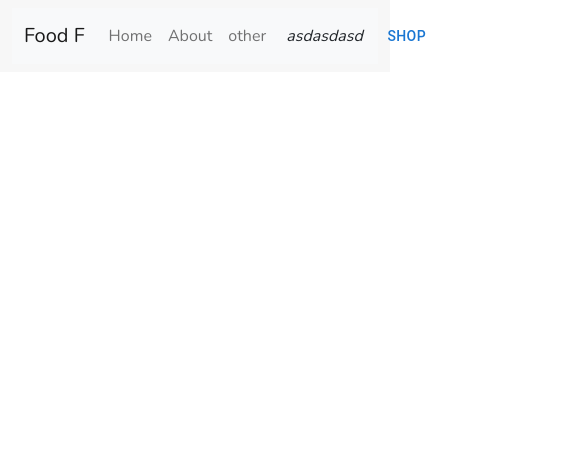
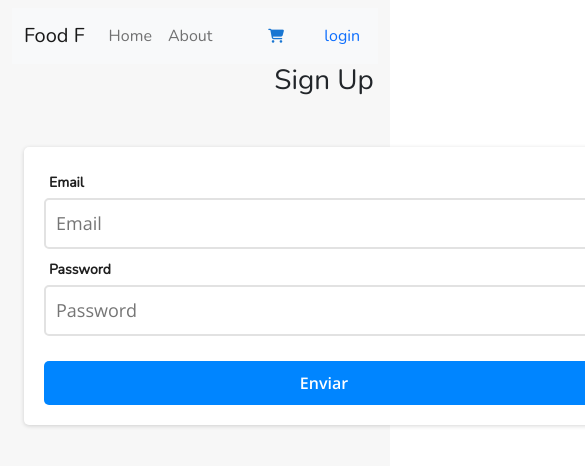
Before and after one commit to nicolasyunes/foods-drinks, a React (Create React App) app: page /Login in a window 390 px wide. Shown: the top 466 px of the page, 585 px wide, since content can reach past the window. Built offline with nearby package versions, Linux system fonts and the light colour scheme.

Commit message:
add login

```diff
--- a/package.json
+++ b/package.json
@@ -5,14 +5,16 @@
   "dependencies": {
     "@emotion/react": "^11.7.1",
     "@emotion/styled": "^11.6.0",
+    "@fortawesome/fontawesome-svg-core": "^1.3.0-beta3",
     "@mui/icons-material": "^5.3.1",
     "@mui/material": "^5.4.0",
-
     "@testing-library/jest-dom": "^5.16.1",
     "@testing-library/react": "^12.1.2",
     "@testing-library/user-event": "^13.5.0",
     "axios": "^0.25.0",
     "bootstrap": "^5.1.3",
+    "fontawesome": "^5.6.3",
+    "formik": "^2.2.9",
     "material-icons": "^1.10.6",
     "react": "^17.0.2",
     "react-bootstrap": "^2.1.2",
--- a/public/index.html
+++ b/public/index.html
@@ -9,15 +9,18 @@
       name="description"
       content="Web site created using create-react-app"
     />
+
     <link rel="preconnect" href="https://fonts.googleapis.com">
     <link rel="preconnect" href="https://fonts.gstatic.com" crossorigin>
     <link href="https://fonts.googleapis.com/css2?family=Nunito:wght@200&display=swap" rel="stylesheet">
     <link rel="apple-touch-icon" href="%PUBLIC_URL%/logo192.png" />
     <link href="https://cdn.jsdelivr.net/npm/bootstrap@5.1.3/dist/css/bootstrap.min.css" rel="stylesheet" integrity="sha384-1BmE4kWBq78iYhFldvKuhfTAU6auU8tT94WrHftjDbrCEXSU1oBoqyl2QvZ6jIW3" crossorigin="anonymous">
     <link rel="manifest" href="%PUBLIC_URL%/manifest.json" />
+
     <title>React App</title>
   </head>
   <body>
+    <script src="https://kit.fontawesome.com/5e220b8658.js" crossorigin="anonymous"></script>
     <noscript>You need to enable JavaScript to run this app.</noscript>
     <div id="root"></div>
     <!--
--- a/src/App.css
+++ b/src/App.css
@@ -1,7 +1,8 @@
 .App {
   text-align: center;
   font-family: 'Nunito', sans-serif;
-  background-color: #f7f7f7
+  background-color: #f7f7f7;
+  height: 100vh;
 
 }
 
--- a/src/App.js
+++ b/src/App.js
@@ -5,7 +5,7 @@ import About from "./About";
 import "./App.css";
 import Shop from "./Shop";
 import {Container,Nav,Navbar,Button} from "react-bootstrap"
-
+import Login from "./Login";
 function App() {
 
 
@@ -17,29 +17,24 @@ function App() {
                 <Container>
                   <Navbar.Brand  as={Link} to="/">Food F</Navbar.Brand>
                   <Nav className="me-auto">
-                    <Nav.Link as={Link} to="/home" >Home</Nav.Link>
-                    <Nav.Link as={Link} to="/about" >About</Nav.Link>
-                    <Nav.Link as={Link} to="/other" >other</Nav.Link>
+                    <Nav.Link as={Link} to="/Home" >Home</Nav.Link>
+                    <Nav.Link as={Link} to="/About" >About</Nav.Link>
+                  </Nav>
+                </Container>
 
 
-                  </Nav>
+                <Container className="justify-content-end">
+                    <Navbar.Brand  as={Shop}/>
+                    <Nav.Link as={Link} to="/Login" >login</Nav.Link>
+                </Container>
 
-
-
-              </Container>
-              <i className="bi bi-cart-check-fill">asdasdasd</i>
-              <Container className="justify-content-end">
-                  <Navbar.Brand  as={Shop}>
-
-
-                  </Navbar.Brand>
-              </Container>
             </Navbar>
 
       <Routes>
         <Route path="/home" element={<Home />} />
         <Route path="/" element={<Home />} />
         <Route path="about" element={<About />} />
+        <Route path="Login" element={<Login />} />
       </Routes>
 
 
--- a/src/ListFood.js
+++ b/src/ListFood.js
@@ -27,7 +27,7 @@ const ListFood = () => {
     const [page, setPage] = React.useState(1);
     const [show, setShow] = useState(false);
     const [ingredient , setIngredient] = useState("");
-    const [perPage, setPerPage] = useState(8);
+    const [perPage, setPerPage] = useState(6);
     const [categories, setCategories] = useState([])
 
     //0b2e902fdbb14378a4079220ab9dbbd2
@@ -102,7 +102,7 @@ const ListFood = () => {
             {data.results? data.results.map((element,i)=>{
                 if(i < (page * perPage) && i >= (page * perPage)-perPage)
                 return(
-                    <div className="col-lg-4 col-md-6 col-xl-4  col-sm-12  my-4 p-3">
+                    <div className="col-lg-4 col-md-6 col-xl-4  col-sm-12  my-4 p-3 item">
                         <ItemCard element={element} handle={()=>renderModal(element)} />
                     </div>
                 )
@@ -139,7 +139,7 @@ const Categories  = () =>{
             {categories.map((element)=>{
                 return(
                     <div className="p-3   col-lg-3 col-md-3 ">
-                        <div className="card-body">
+                        <div className="card-body-categories">
                             <h5 className="card-title">{element.title}</h5>
                             <div>
                                 <img width="100" height="100" src={element.icon} alt={element.title} />
@@ -172,7 +172,6 @@ const Style = styled.div`
 }
 img {
     border-radius:90px;
-
 }
 
 .containerCategories{
@@ -180,13 +179,24 @@ img {
     width:100%;!important;
     padding:20px;
 
+
     @media (max-width: 768px) {
         display:flex;
         flex-direction:column;
     }
+}
+
+.card-body-categories{
+box-shadow: -2px 1px 10px 0px rgba(0,0,0,0.77);
+-webkit-box-shadow: -2px 1px 10px 0px rgba(0,0,0,0.77);
+-moz-box-shadow: -2px 1px 10px 0px rgba(0,0,0,0.77);
+height:100%;
+padding:20px;
+}
+
+.item{}
 
 
-}
 
 
 
--- /dev/null
+++ b/src/Login.js
@@ -0,0 +1,213 @@
+import React,{useState} from 'react';
+import { Field, Formik } from 'formik';
+import styled from 'styled-components'
+import { Button } from 'react-bootstrap';
+
+
+ const fetchLogin = (values,event) => {
+    let options = {
+    email: values.email,
+    password: values.password}
+
+    fetch('http://challenge-react.alkemy.org/', {
+        method: 'post',
+        headers: {'Content-Type':'application/json'},
+        body:(options)
+
+
+       })
+       .then((response) => {
+           window.localStorage.setItem("token", response.token)
+       })
+}
+
+const Basic = () => (
+
+  <StyledLogin className="container">
+    <h1>Sign Up</h1>
+    <Formik
+      initialValues={{ email: '', password: ''  }}
+
+      validate={values => {
+        let errors = {};
+        if (!values.email) {
+          errors.email ="Email required"
+        } else if (
+          !/^[A-Z0-9._%+-]+@[A-Z0-9.-]+\.[A-Z]{2,}$/i.test(values.email)
+        ) {
+          errors.email = 'Invalid email address';
+        }
+        if (!values.password) {
+          errors.password = 'Password required'
+        } else if (
+          !/^[A-Za-z]\w{2,14}$/.test(values.password)
+        ) {
+          errors.password = 'Invalid password';
+        }
+        return errors;
+      }}
+
+      onSubmit={(values, { setSubmitting }) => {
+        setTimeout(() => {
+
+        fetchLogin(values);
+        setSubmitting(false);
+        }, 400);
+      }}
+    >
+      {({
+        values,
+        errors,
+        touched,
+        handleChange,
+        handleBlur,
+        handleSubmit,
+        isSubmitting,
+        /* and other goodies */
+      }) => (
+        <form onSubmit={handleSubmit} className="formulario">
+        <div>
+            <label>Email</label>
+            <Field
+            type="email"
+            name="email"
+            onChange={handleChange}
+            onBlur={handleBlur}
+            value={values.email}
+            placeholder="Email"
+          />
+          {errors.email && touched.email && errors.email && <div className="error">{errors.email}</div>}
+          <label>
+              Password
+          </label>
+          <Field
+            type="password"
+            name="password"
+            onChange={handleChange}
+            onBlur={handleBlur}
+            value={values.password}
+            placeholder="Password"
+          />
+          {errors.password && touched.password && errors.password && <div className="error">{errors.password}</div> }
+        </div>
+
+        <Button type="submit" disabled={isSubmitting}>
+            Enviar
+         </Button>
+        </form>
+      )}
+    </Formik>
+  </StyledLogin>
+);
+
+export default Basic;
+
+
+const StyledLogin = styled.div`
+display:flex;
+justify-content:center;
+height:100%;
+flex-direction:column;
+
+
+@import url('https://fonts.googleapis.com/css2?family=Open+Sans:wght@400;600&display=swap');
+
+* {
+	padding: 0px;
+	margin: 0;
+	box-sizing: border-box;
+}
+
+body {
+	background: #E8E8E8;
+	font-family: 'Open Sans', sans-serif;
+}
+
+.contenedor {
+	min-height: 100vh;
+	display: flex;
+	align-items: flex-start;
+	justify-content: center;
+}
+
+.formulario {
+	min-width: 600px;
+	margin-top: 50px;
+	background: #fff;
+	border-radius: 5px;
+	padding: 20px;
+	box-shadow: rgba(0, 0, 0, 0.16) 0px 1px 4px;
+}
+
+.formulario > div {
+	margin-bottom: 20px;
+}
+
+.formulario label {
+	display: block;
+	font-weight: 600;
+	font-size: 14px;
+	margin-bottom: 5px;
+	color: #1f1f1f;
+    margin:5px;
+    justify-content: left;
+    display:flex;
+}
+
+.formulario input,
+.formulario textarea {
+	font-family: 'Open Sans', sans-serif;
+	width: 100%;
+	border-radius: 5px;
+	border: 2px solid #e2e2e2;
+	font-size: 18px;
+	padding: 10px;
+	margin-bottom: 5px;
+	color: #1f1f1f;
+}
+
+.formulario input:focus {
+	outline: none;
+	border: 2px solid #0085FF;
+}
+
+.formulario .error {
+	color: orange;
+	font-weight: 600;
+	font-size: 12px;
+    margin:5px;
+    justify-content: left;
+    display:flex;
+}
+
+.formulario button[type="submit"] {
+	display: block;
+	background: #0085FF;
+	font-weight: 600;
+	font-family: 'Open Sans', sans-serif;
+	border: none;
+	cursor: pointer;
+	width: 100%;
+	padding: 10px;
+	border-radius: 5px;
+	color: #fff;
+	font-size: 16px;
+	transition: .3s ease all;
+}
+
+.formulario button[type="submit"]:hover {
+	background: #0051ff;
+}
+
+.formulario .exito {
+	text-align: center;
+	font-size: 14px;
+	padding-top: 20px;
+	color: #02a802;
+}
+
+.formulario input[type="radio"] {
+	width: auto;
+}
+
+`
--- a/src/Shop.js
+++ b/src/Shop.js
@@ -49,7 +49,9 @@ export default function TemporaryDrawer() {
     <div>
       {['right'].map((anchor) => (
         <React.Fragment key={anchor}>
-          <Button  onClick={toggleDrawer(anchor, true)}>{"SHOP"}</Button>
+          <Button  onClick={toggleDrawer(anchor, true)}><span>
+                  <i className="fa-solid fa-cart-shopping"></i>
+                  </span></Button>
           <Drawer
             anchor={anchor}
             open={state[anchor]}
--- a/src/index.css
+++ /dev/null
@@ -1,13 +0,0 @@
-body {
-  margin: 0;
-  font-family: -apple-system, BlinkMacSystemFont, 'Segoe UI', 'Roboto', 'Oxygen',
-    'Ubuntu', 'Cantarell', 'Fira Sans', 'Droid Sans', 'Helvetica Neue',
-    sans-serif;
-  -webkit-font-smoothing: antialiased;
-  -moz-osx-font-smoothing: grayscale;
-}
-
-code {
-  font-family: source-code-pro, Menlo, Monaco, Consolas, 'Courier New',
-    monospace;
-}
--- a/src/index.js
+++ b/src/index.js
@@ -2,14 +2,9 @@
 import { render } from "react-dom";
 import {
   BrowserRouter,
-  Routes,
-  Route,Link
 } from "react-router-dom";
-import About from "./About";
 import App from "./App";
-import Home from "./Home";
 
-import {Container,Nav,Navbar} from "react-bootstrap"
 
 const rootElement = document.getElementById("root");
 render(
```
Also changed, not shown: 1 other file (tests, documents, lock files or other folders).
